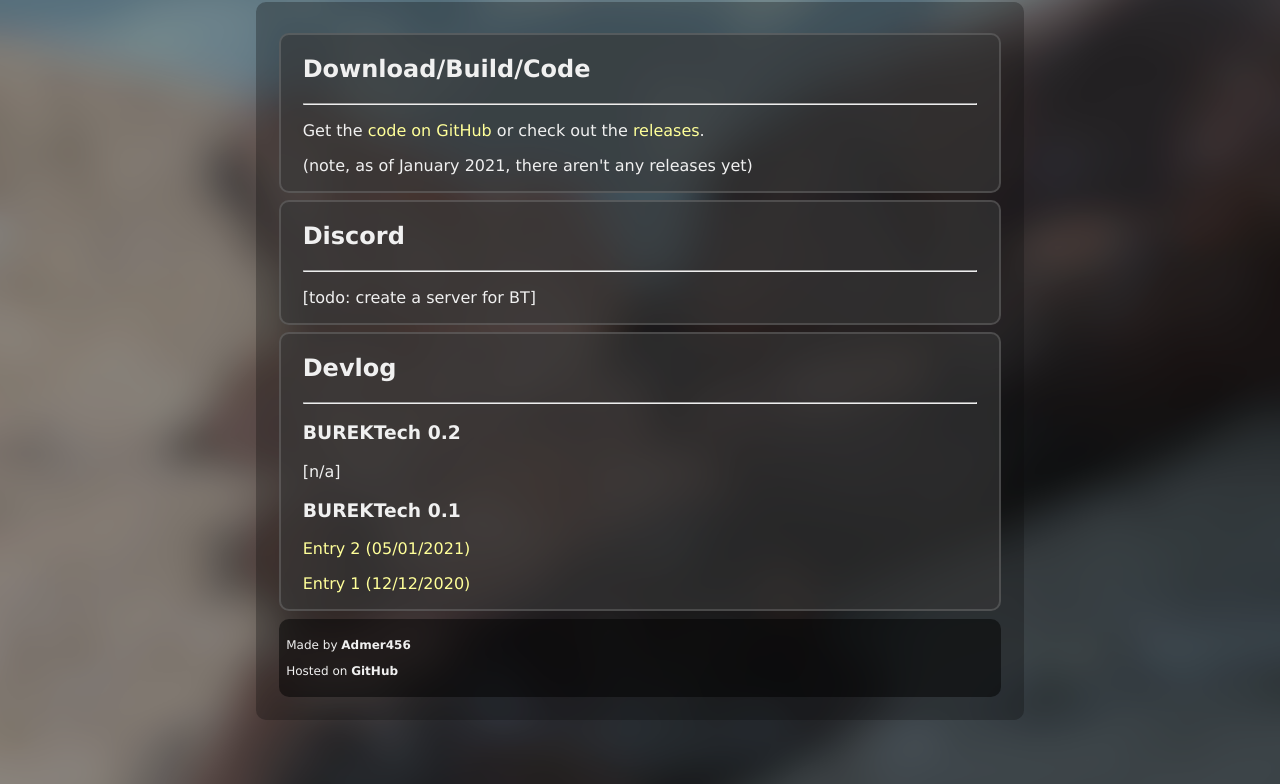
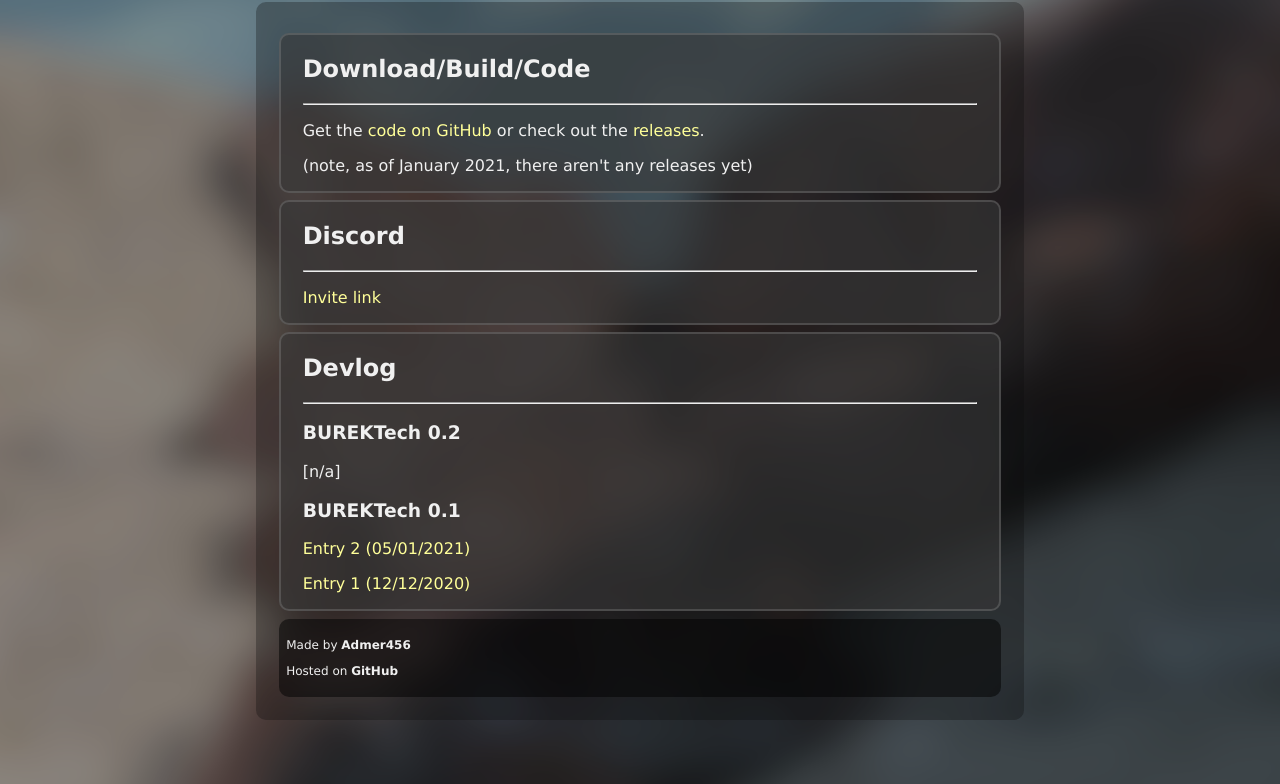
Before and after one commit to Admer456/ioq3-burek-site, a plain HTML site: page index.html in a window 1280 px wide. Shown: the part 121-905 px from the top of the page. Drawn offline with Linux system fonts and the light colour scheme.

Commit message:
Create Discord invite

```diff
--- a/index.html
+++ b/index.html
@@ -22,7 +22,7 @@
 
 <section>
 	<h2>Discord</h2><hr>
-	<p>[todo: create a server for BT]</p>
+	<p><a href="https://discord.gg/tneyeuhgxH">Invite link</a></p>
 </section>
 
 <section>
```
